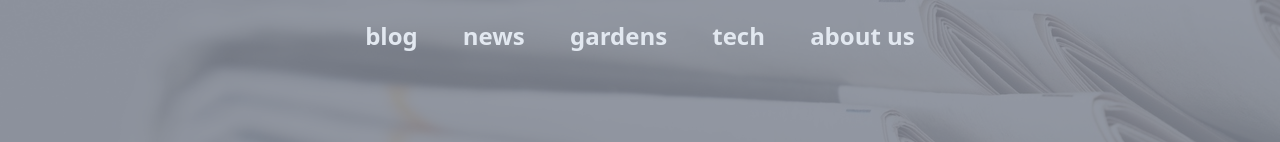
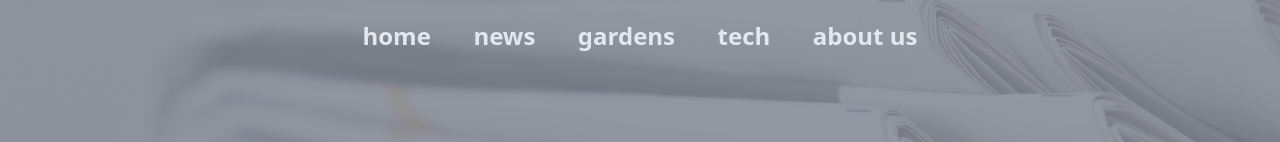
Before and after one commit to Viacheslav1998/floating, a Vue app: page / in a window 1280 px wide. Shown: the top 142 px of the page. Built offline with nearby package versions, Linux system fonts and the light colour scheme.

Commit message:
feat: router

```diff
--- a/src/components/Header.vue
+++ b/src/components/Header.vue
@@ -6,13 +6,13 @@
     <div class="bg-[#838996DE] h-[500px] w-full">
       <div class="flex justify-center">
         <div class="w-[50%] mt-5">
-          <ul class="flex justify-evenly font-sans text-2xl font-semibold text-slate-200">
-            <li class="cursor-pointer hover:text-orange-300">blog</li>
-            <li class="cursor-pointer hover:text-orange-300">news</li>
-            <li class="cursor-pointer hover:text-orange-300">gardens</li>
-            <li class="cursor-pointer hover:text-orange-300">tech</li>
-            <li class="cursor-pointer hover:text-orange-300">about us</li>
-          </ul>
+          <nav class="flex justify-evenly font-sans text-2xl font-semibold text-slate-200">
+            <RouterLink to="/">home</RouterLink>
+            <RouterLink to="/news">news</RouterLink>
+            <RouterLink to="/gardens">gardens</RouterLink>
+            <RouterLink to="/tech">tech</RouterLink>
+            <RouterLink to="/about">about us</RouterLink>
+          </nav>
         </div>
       </div>
       <div class="flex flex-col mt-40 cursor-pointer">
```
